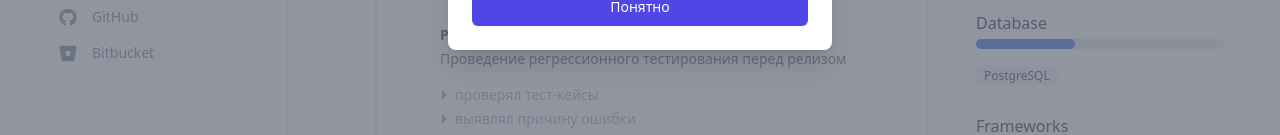
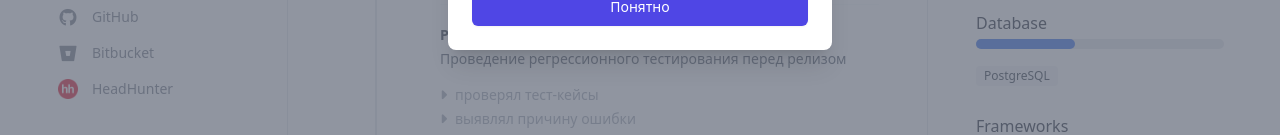
Before and after one commit to yurifyodorov/yurifyodorov.github.io, an Angular app: page / in a window 1280 px wide. Shown: the part 546-681 px from the top of the page. Built offline with nearby package versions, Linux system fonts and the light colour scheme.

Commit message:
add hh link

```diff
--- a/src/app/contacts/contacts.component.html
+++ b/src/app/contacts/contacts.component.html
@@ -12,7 +12,13 @@
               <i
                 class="fa-lg"
                 [ngClass]="contact.icon"
+                *ngIf="contact.icon != 'hh'"
               ></i>
+              <img
+                class="w-5 ml-0.5"
+                *ngIf="contact.icon === 'hh'"
+                src="assets/images/min-hh-red.png"
+                alt="hh.ru">
             </div>
 
             <div class="ml-3">
--- a/src/app/contacts/contacts.component.ts
+++ b/src/app/contacts/contacts.component.ts
@@ -36,6 +36,11 @@ export class ContactsComponent {
       "icon": "fab fa-bitbucket",
       "value": "Bitbucket",
       "link": 'https://bitbucket.org/yurifedorov-training/'
+    },
+    {
+      "icon": "hh",
+      "value": "HeadHunter",
+      "link": 'https://spb.hh.ru/resume/2c75080fff07c5ca870039ed1f74594f416534'
     }
   ];
 }
```
Also changed, not shown: src/assets/images/min-hh-red.png (added), 10 other files (tests, documents, lock files or other folders).
